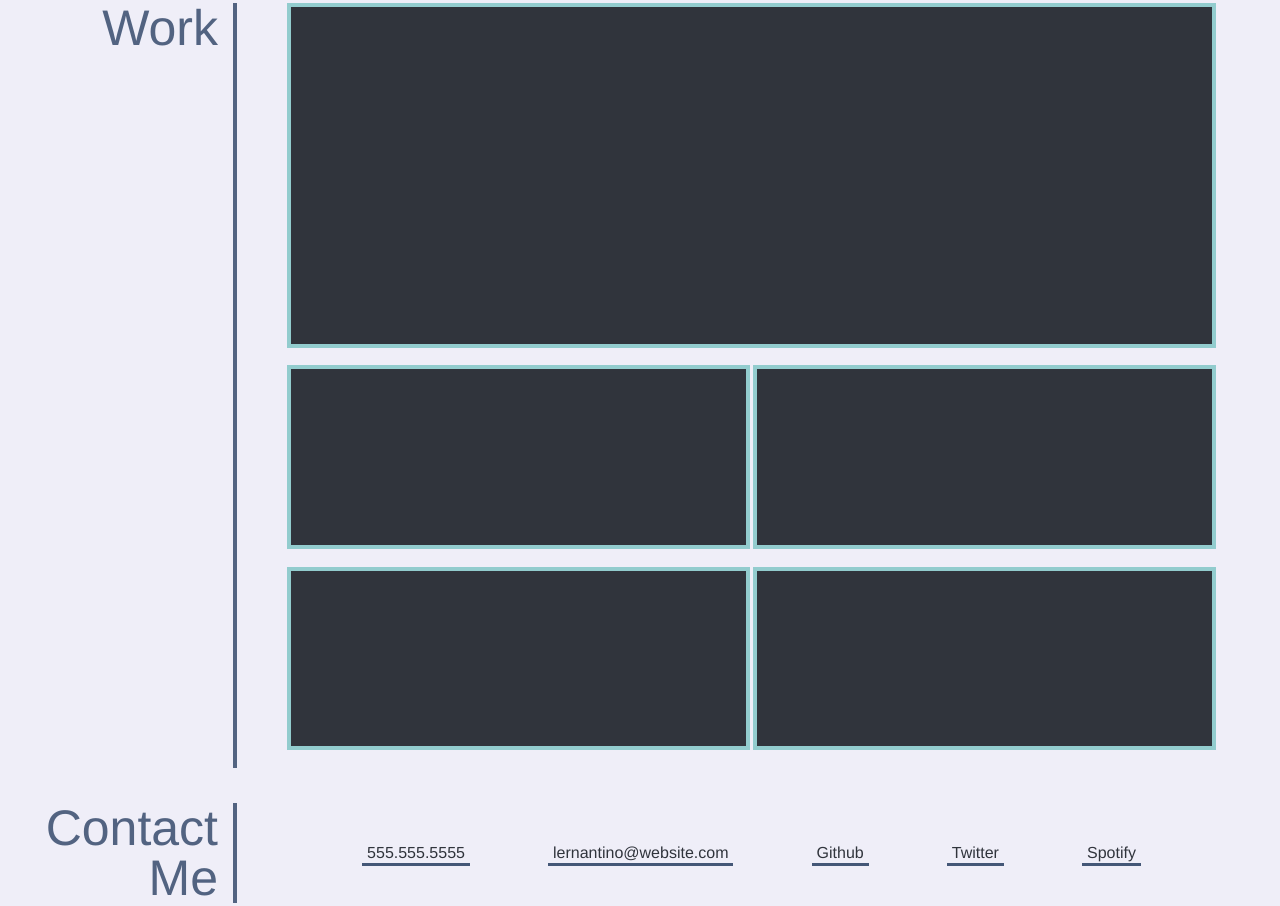
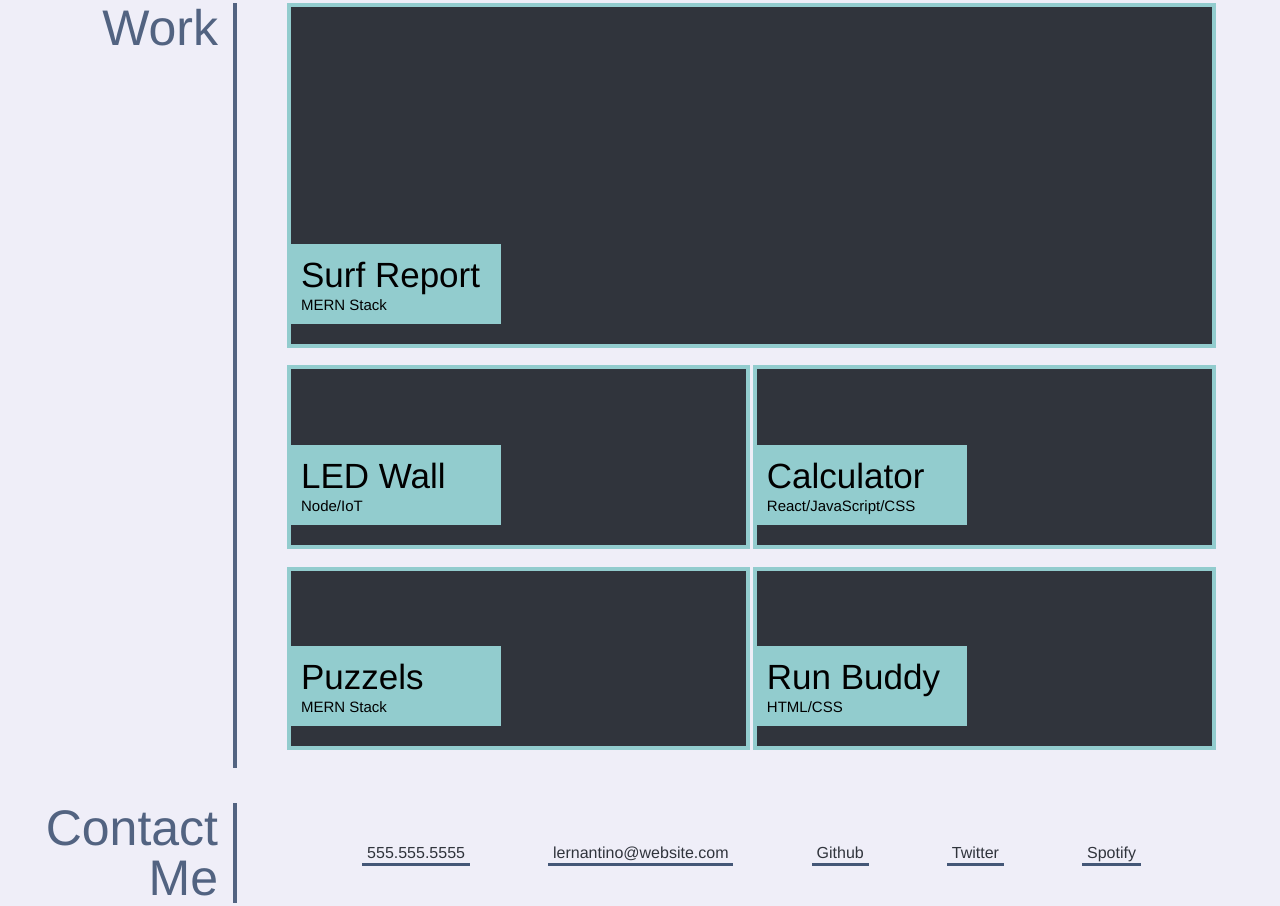
Before and after one commit to Josejpd3/02-Module-Professional-Portfolio, a plain HTML site: page index.html in a window 1280 px wide. Shown: the part 437-1343 px from the top of the page. Drawn offline with Linux system fonts and the light colour scheme.

Commit message:
Completed work titles and used technologies

```diff
--- a/assets/css/style.css
+++ b/assets/css/style.css
@@ -191,13 +191,35 @@ main {
     background-color: #30343c;
     width: 100%;
     height: 44%;
+    display: flex;
+    align-items: flex-end;
 }
 .work-container .work-secondary {
     background-color: #30343c;
     width: 49%;
     height: 23%;
+    display: flex;
+    align-items: flex-end;
 }
 
+.work-container .work-title {
+    background-color: #92ccce;
+    font-size: 35px;
+    display: flex;
+    flex-wrap: wrap;
+    width: 190px;
+    height: 60px;
+    padding: 10px;
+    line-height: 1.2;
+    margin-left: 0px;
+    z-index: 10;
+    margin-bottom: 20px;
+}
+
+.work-container .work-title .work-sub-title {
+    font-size: 15px;
+    font-style: normal;
+}
 
 
 @media screen and (max-width: 1155px) {
--- a/index.html
+++ b/index.html
@@ -38,11 +38,11 @@
         <section class="work-section">
             <h3>Work</h3>
             <div class="work-container">
-                <div class="work work-primary"></div>
-                <div class="work work-secondary"></div>
-                <div class="work work-secondary"></div>
-                <div class="work work-secondary"></div>
-                <div class="work work-secondary"></div>
+                <div class="work work-primary"><span class="work-title">Surf Report<small class="work-sub-title">MERN Stack</small></span></div>
+                <div class="work work-secondary"><span class="work-title">LED Wall<small class="work-sub-title">Node/IoT</small></span></div>
+                <div class="work work-secondary"><span class="work-title">Calculator<small class="work-sub-title">React/JavaScript/CSS</small></span></div>
+                <div class="work work-secondary"><span class="work-title">Puzzels<small class="work-sub-title">MERN Stack</small></span></div>
+                <div class="work work-secondary"><span class="work-title">Run Buddy<small class="work-sub-title">HTML/CSS</small></span></div>
             </div>
         </section>
 
```
